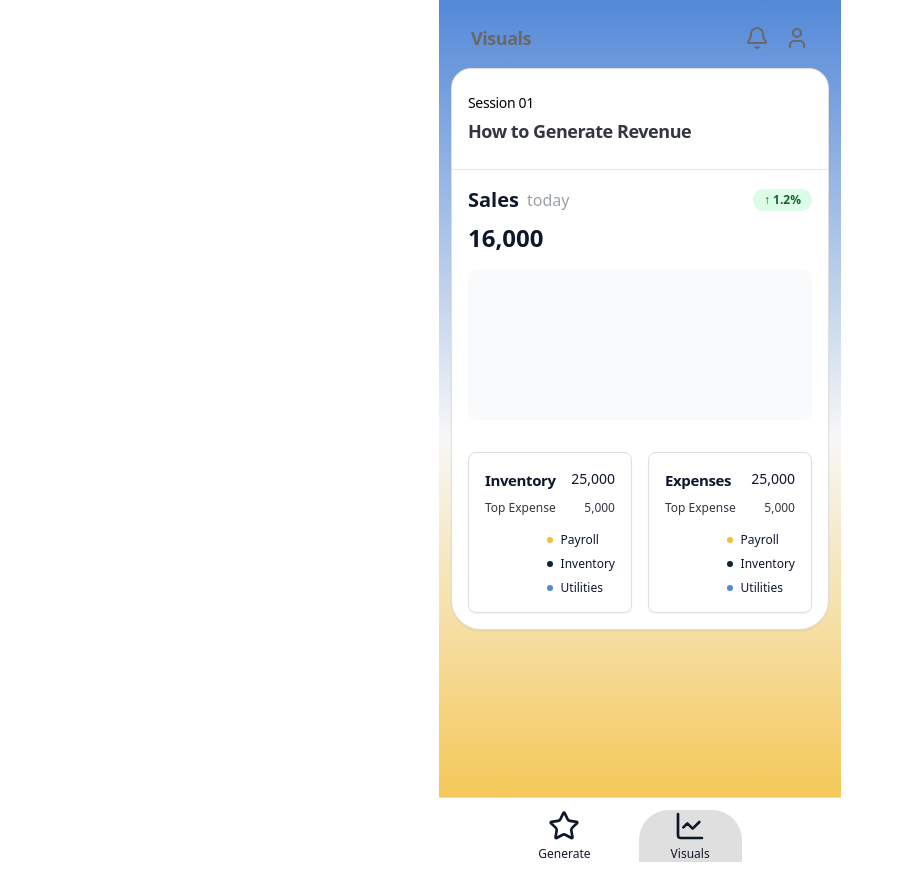
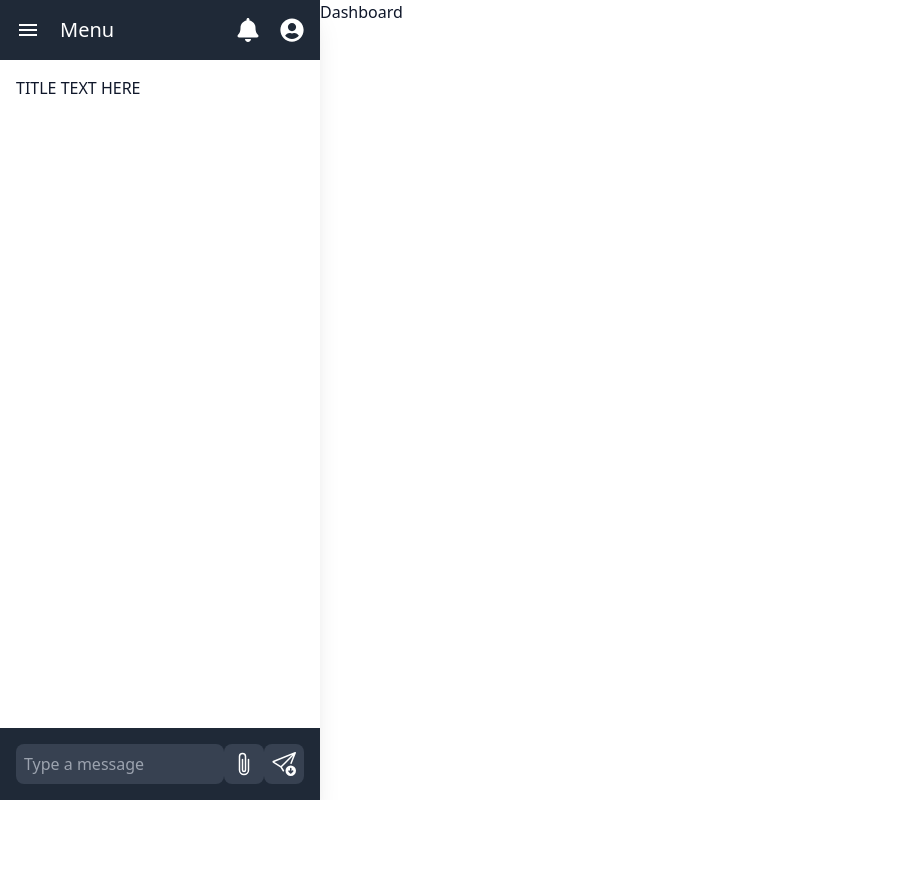
Before and after one commit to MasterTraits/sasamahan-ka-sa-qc, a React (Vite) app in the folder client/: page /desktop in a window 1280 px wide. Shown: the whole page, without its empty margins (0-904 px from the left). After the commit the page ends 800 px from the top, so only its background shows below. Built offline with nearby package versions, Linux system fonts and the light colour scheme.

Commit message:
Chat being finished - basic routing done

```diff
--- a/client/package.json
+++ b/client/package.json
@@ -10,6 +10,7 @@
     "preview": "vite preview"
   },
   "dependencies": {
+    "@google/generative-ai": "^0.21.0",
     "@radix-ui/react-scroll-area": "^1.2.2",
     "@radix-ui/react-separator": "^1.1.1",
     "@radix-ui/react-slot": "^1.1.1",
@@ -18,8 +19,10 @@
     "lucide-react": "^0.471.1",
     "react": "^18.3.1",
     "react-dom": "^18.3.1",
+    "react-icon": "^1.0.0",
     "react-icons": "^5.4.0",
     "react-markdown": "^8.0.6",
+    "react-router-dom": "^7.1.1",
     "tailwind-merge": "^2.6.0",
     "tailwindcss-animate": "^1.0.7"
   },
--- a/client/src/App.jsx
+++ b/client/src/App.jsx
@@ -1,19 +1,22 @@
-import { useState } from 'react'
-import reactLogo from './assets/react.svg'
-import viteLogo from '/vite.svg'
-import Home from './routes/home'
-import Generate from '@/components/test/generate'
-import History from './components/features/history'
-import Visuals from './components/test/visuals'
+import { createBrowserRouter, createRoutesFromChildren, Route, RouterProvider } from 'react-router-dom';
+import Dashboard from './desktop/dashboard';
+import Home from './routes/home';
 
-function App() {
-  const [count, setCount] = useState(0)
+const router = createBrowserRouter(
+  createRoutesFromChildren(
+    <Route>
+      <Route index element={<Home />} />
+      <Route path="home" element={<Home />} />
+      <Route path="desktop" element={<Dashboard />} />
 
+    </Route>
+  )
+);
+
+export default function App() {
   return (
     <>
-      <Visuals/>
+      <RouterProvider router={router} />
     </>
-  )
+  );
 }
-
-export default App
--- /dev/null
+++ b/client/src/components/features/aiChat.jsx
@@ -0,0 +1,21 @@
+import React, { useContext } from "react";
+import { UserInputContext } from "@/contexts/UserInputContext"; // Import context
+import Header from "./aiChatComponents/header";
+import Footer from "./aiChatComponents/footer";
+import UserChatBubble from "./aiChatComponents/userChatBubble";
+export default function AiChat() {
+  const { userInput } = useContext(UserInputContext);
+
+  return (
+    <main className="h-screen w-[25%] shadow-xl flex flex-col">
+      <Header />
+      <section className="p-4 flex-grow">
+        <h1>TITLE TEXT HERE</h1>
+        {userInput &&(
+          <UserChatBubble/>
+        )}
+      </section>
+      <Footer />
+    </main>
+  );
+}
--- /dev/null
+++ b/client/src/components/features/aiChatComponents/footer.jsx
@@ -0,0 +1,42 @@
+import React, { useState, useContext } from "react";
+import { BsPaperclip, BsSendArrowDown } from "react-icons/bs";
+
+import { UserInputContext } from "@/contexts/UserInputContext";
+
+export default function Footer() {
+  const { setUserInput } = useContext(UserInputContext);
+  const [inputValue, setInputValue] = useState("");
+
+  // Handle input submission
+  const handleSubmit = (e) => {
+    e.preventDefault();
+    if (inputValue.trim()) {
+      setUserInput(inputValue);
+      setInputValue("");
+    }
+  };
+
+  return (
+    <footer>
+      <form onSubmit={handleSubmit} className="flex justify-between items-center p-4 bg-gray-800 text-white">
+        <input
+          type="text"
+          placeholder="Type a message"
+          value={inputValue}
+          onChange={(e) => setInputValue(e.target.value)}
+          className="w-[80%] h-10 bg-gray-700 p-2 rounded-lg"
+        />
+        <button className="bg-gray-700 p-2 rounded-lg" type="submit">
+          <BsPaperclip className="text-2xl" />
+        </button>
+        <button
+          className="bg-gray-700 p-2 rounded-lg"
+          type="submit"
+        >
+          <BsSendArrowDown className="text-2xl" />
+        </button>
+
+      </form>
+    </footer>
+  );
+}
--- /dev/null
+++ b/client/src/components/features/aiChatComponents/header.jsx
@@ -0,0 +1,20 @@
+import React from 'react'
+import { FaBell, FaUserCircle } from "react-icons/fa";
+import { IoMdMenu } from "react-icons/io";
+export default function Header() {
+  return (
+    <>
+     <header className="flex justify-between items-center p-4 bg-gray-800 text-white">
+              <span className="flex gap-5 items-center">
+                <IoMdMenu className="text-2xl" />
+                <p className="text-xl">Menu</p>
+              </span>
+
+              <span className="flex gap-5">
+                <FaBell className="text-2xl" />
+                <FaUserCircle className="text-2xl" />
+              </span>
+            </header>
+    </>
+)
+}
--- /dev/null
+++ b/client/src/components/features/aiChatComponents/userChatBubble.jsx
@@ -0,0 +1,14 @@
+import React, { useContext } from 'react';
+import { UserInputContext } from '@/contexts/UserInputContext';
+
+export default function UserChatBubble() {
+  const { userInput } = useContext(UserInputContext);
+
+return (
+    <main className="flex justify-end">
+        <div className="bg-gray-300 rounded-lg rounded-tr-none p-2 inline-block max-w-[60%] ">
+            <p>{userInput}</p>
+        </div>
+    </main>
+);
+}
--- /dev/null
+++ b/client/src/contexts/UserInputContext.jsx
@@ -0,0 +1,13 @@
+import React, { createContext, useState } from "react";
+
+export const UserInputContext = createContext();
+
+export const UserInputProvider = ({ children }) => {
+  const [userInput, setUserInput] = useState("");
+
+  return (
+    <UserInputContext.Provider value={{ userInput, setUserInput }}>
+      {children}
+    </UserInputContext.Provider>
+  );
+};
--- /dev/null
+++ b/client/src/desktop/dashboard.jsx
@@ -0,0 +1,25 @@
+import React from "react";
+import { UserInputProvider } from "@/contexts/UserInputContext";
+import AiChat from "@/components/features/aiChat";
+
+function Dashboard() {
+  return (
+    <>
+    <main className="h-screen w-screen flex relative">
+    <UserInputProvider>
+      <AiChat />
+    </UserInputProvider>
+
+    <section>
+      <h1>Dashboard</h1>
+    </section>
+    </main>
+
+
+    </>
+  );
+}
+
+
+
+export default Dashboard;
```
Also changed, not shown: 1 other file (tests, documents, lock files or other folders).
